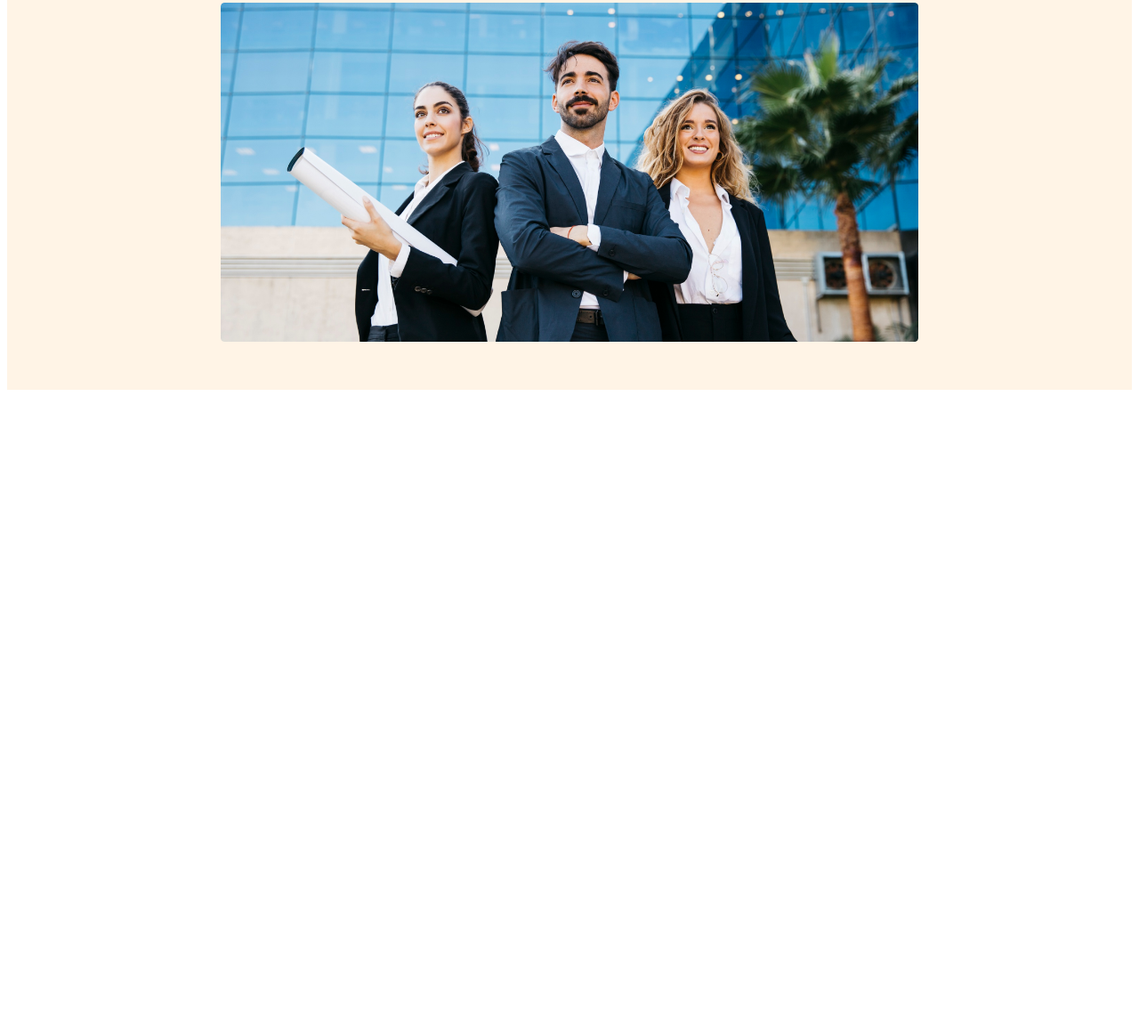
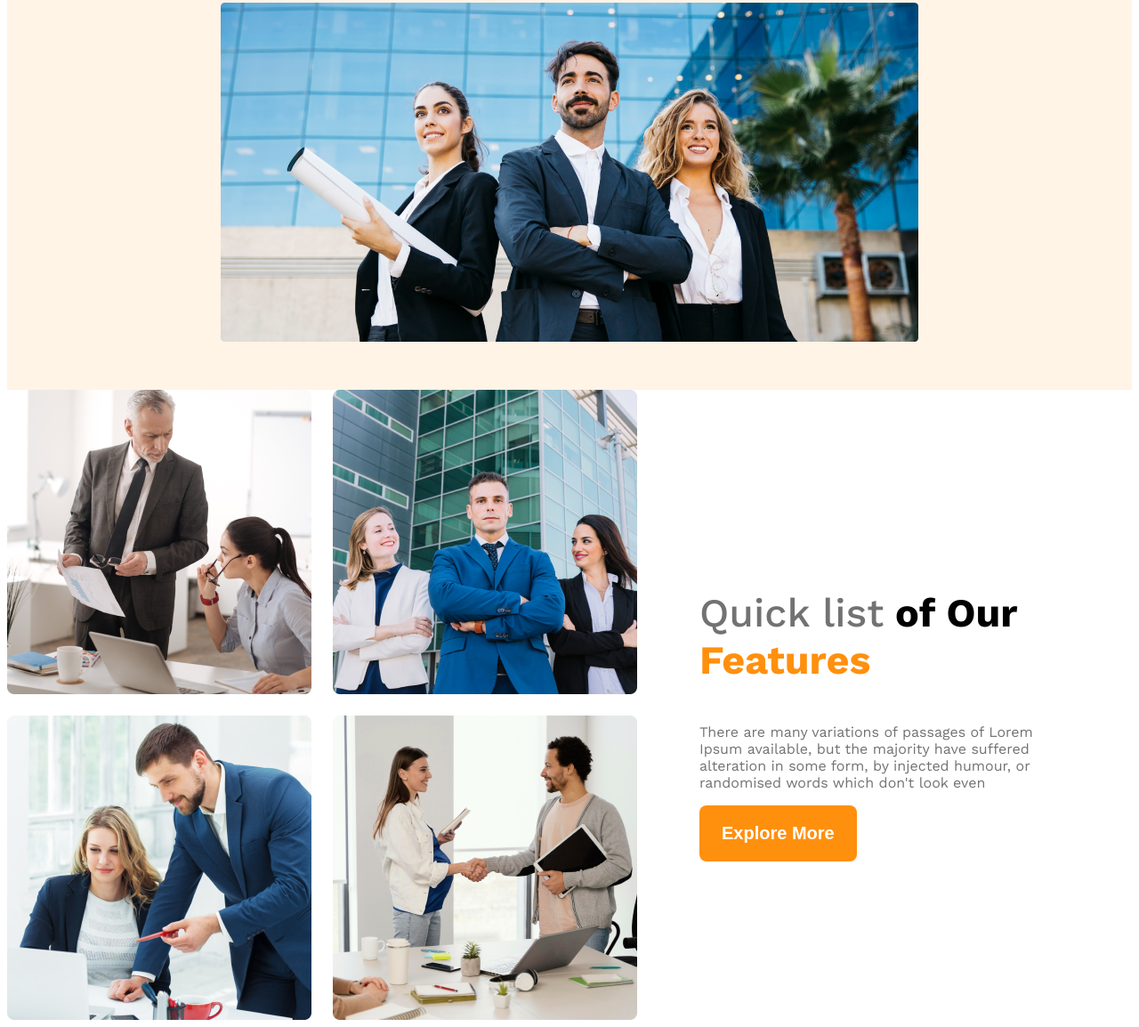
Before and after one commit to ashiqurAlways/g3-architects-website, a plain HTML site: page index.html in a window 1280 px wide. Shown: the part 572-1726 px from the top of the page at 89% size. Before the commit the page ends 1018 px from the top, so only its background shows below. Drawn offline with nearby package versions, Linux system fonts and the light colour scheme.

Commit message:
features content added

```diff
--- a/index.html
+++ b/index.html
@@ -37,7 +37,21 @@
       </div>
     </header>
 
-    <main></main>
+    <main>
+      <section class="teams-container">
+        <div class="teams-img-container">
+          <img src="images/team1.png" alt="">
+          <img src="images/team2.png" alt="">
+          <img src="images/team3.png" alt="">
+          <img src="images/team4.png" alt="">
+        </div>
+        <div class="teams-content">
+          <h3 class="teams-title"><span class="quick-islt">Quick list</span> <span>of Our</span> <span class="text-features">Features</span></h3>
+          <p class="teams-description">There are many variations of passages of Lorem Ipsum available, but the majority have suffered alteration in some form, by injected humour, or randomised words which don't look even</p>
+          <button class="btn-primary">Explore More</button>
+        </div>
+      </section>
+    </main>
 
     <footer></footer>
   </body>
--- a/styles/style.css
+++ b/styles/style.css
@@ -71,7 +71,49 @@ nav li a {
     width: 100%;
 }
 
+/* main styles */
+main {
+  max-width: 1440px;
+  margin: 0 auto;
+}
 
+/* teams styles */
+.teams-container {
+  display: flex;
+  align-items: center;
+}
+
+.teams-img-container {
+  display: grid;
+  grid-template-columns: repeat(2, 1fr);
+  gap: 1.5rem;
+}
+
+.teams-content {
+  padding-right: 70px;
+  padding-left: 70px;
+}
+
+.teams-title {
+  font-size: 2.8rem;
+
+}
+
+.teams-title .quick-islt {
+  color: #727272;
+  font-weight: 500;
+}
+
+.teams-title .text-features {
+  color: #FF900E;
+  font-weight: 700;
+}
+
+.teams-description {
+  color: #727272;
+  font-size: 1rem;
+  font-weight: 400;
+}
 
 
 
```
